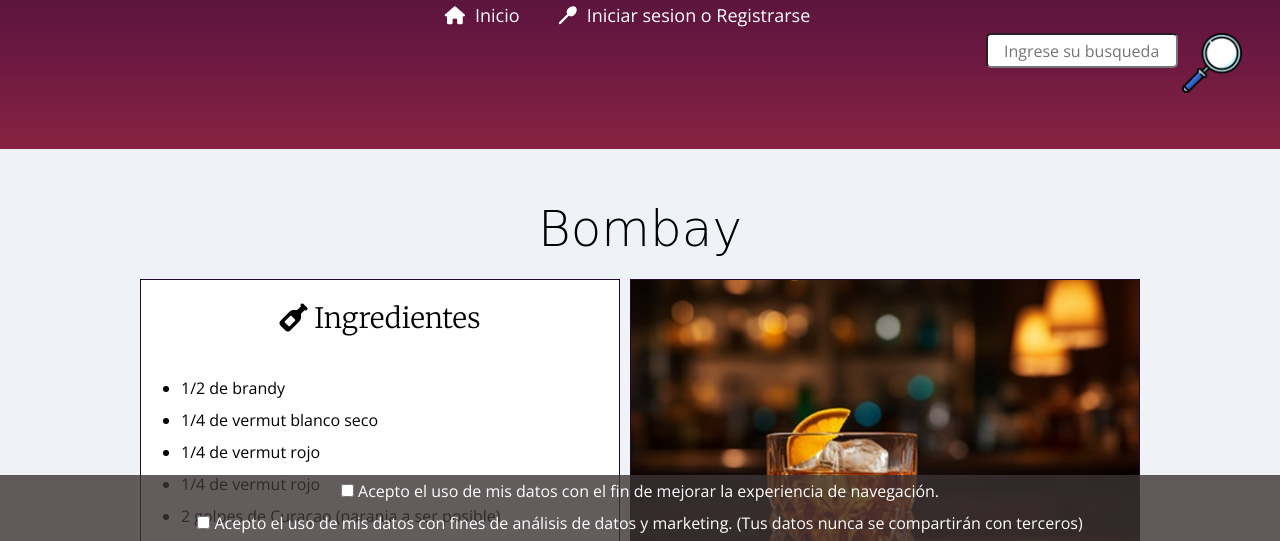
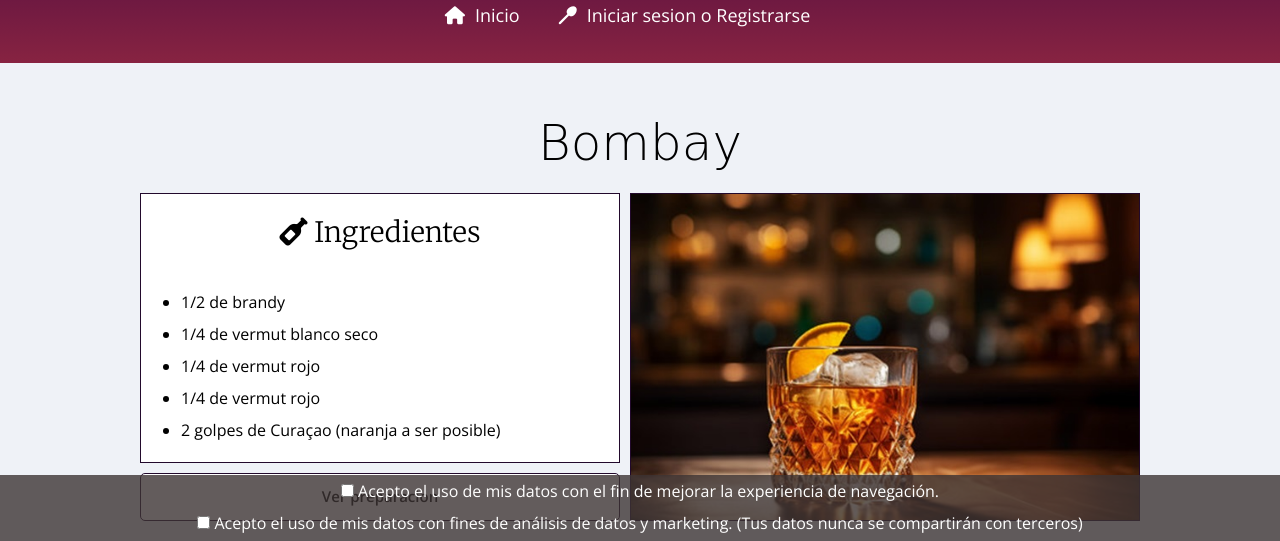
Before and after one commit to eduardoguisbert/cocteleria-repositorio, a website: page index.html in a window 1280 px wide. Shown: the part 197-738 px from the top of the page. Drawn offline with nearby package versions, Linux system fonts and the light colour scheme; a web font is replaced by a local one.

Commit message:
comentado busqueda

```diff
--- a/index.html
+++ b/index.html
@@ -55,7 +55,7 @@
             </nav>
 
         </div>
-        <div class="Busqueda"><input class="recipe-buttom text-center" id="inBusqueda" type="text" placeholder="Ingrese su busqueda"><img src="/img/Search.png" alt="Buscar" id="imgBusqueda" onclick="doBusqueda();"></div>
+   <!--     <div class="Busqueda"><input class="recipe-buttom text-center" id="inBusqueda" type="text" placeholder="Ingrese su busqueda"><img src="/img/Search.png" alt="Buscar" id="imgBusqueda" onclick="doBusqueda();"></div> -->
     </header>
 
 
```
